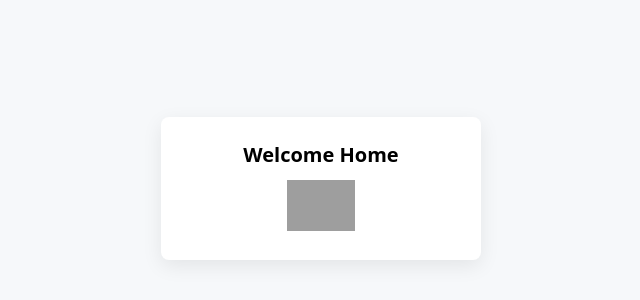
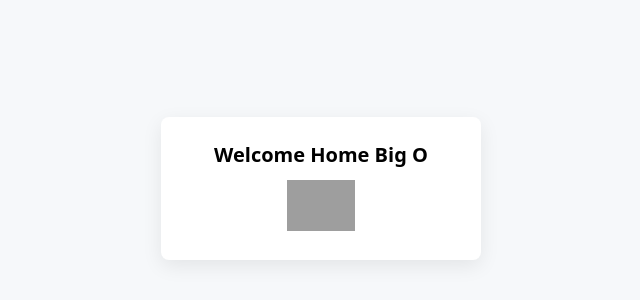
Before and after one commit to JesseSwaney/jesseswaney.com, a plain HTML site: page hOme.html in a window 1280 px wide. Shown: the part 212-512 px from the top of the page, without its empty margins (319-959 px from the left). Drawn offline with Linux system fonts and the light colour scheme; grey boxes are pictures that could not be loaded.

Commit message:
Update and rename home.html to hOme.html

```diff
--- a/home.html
+++ b/hOme.html
@@ -8,7 +8,7 @@
   </head>
   <body>
     <main>
-		<h1>Welcome Home</h1>
+		<h1>Welcome Home Big O</h1>
 		<p align=center><img src="home.jpg" width="25%"></p>
       </main>
 
```
